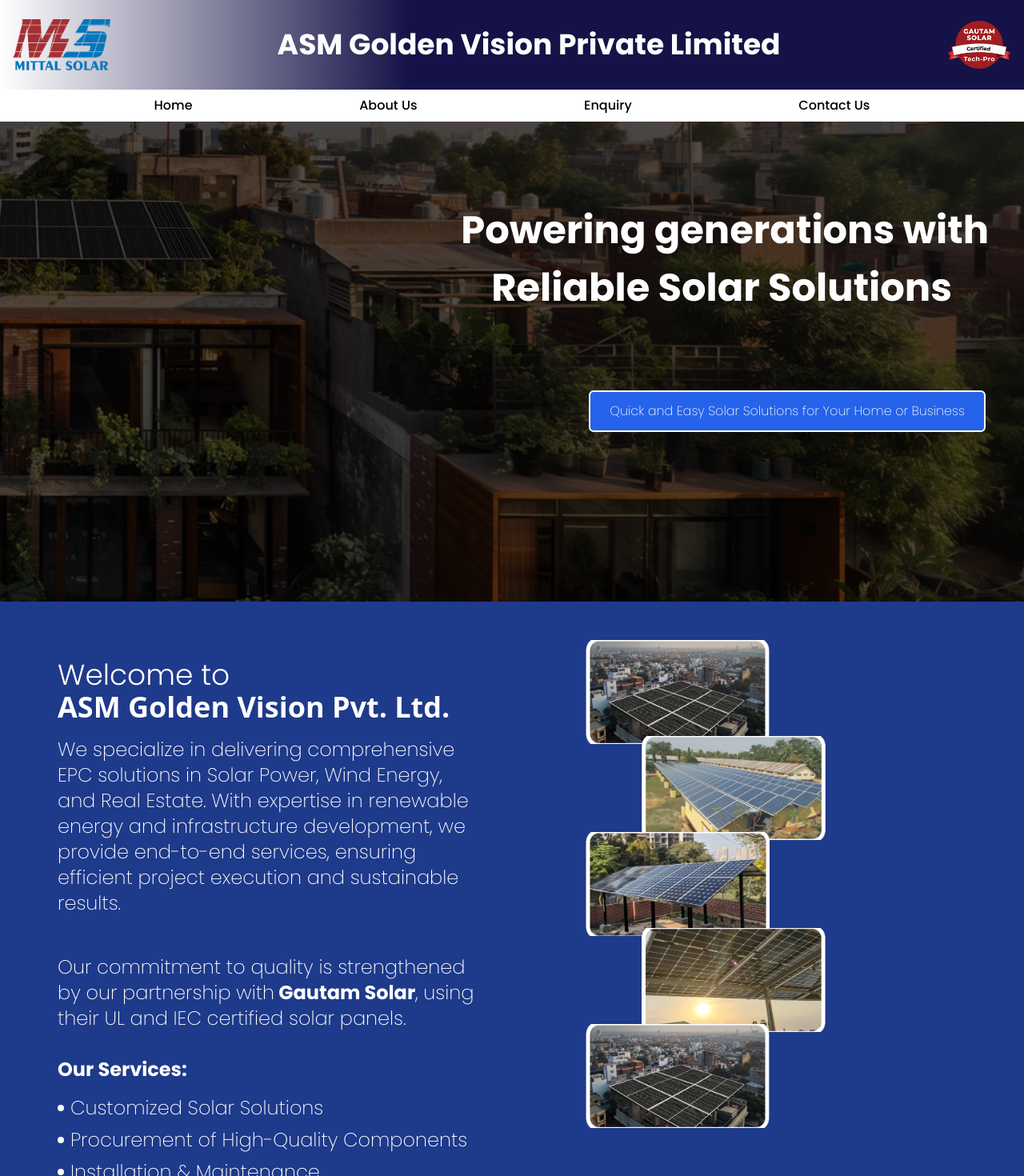
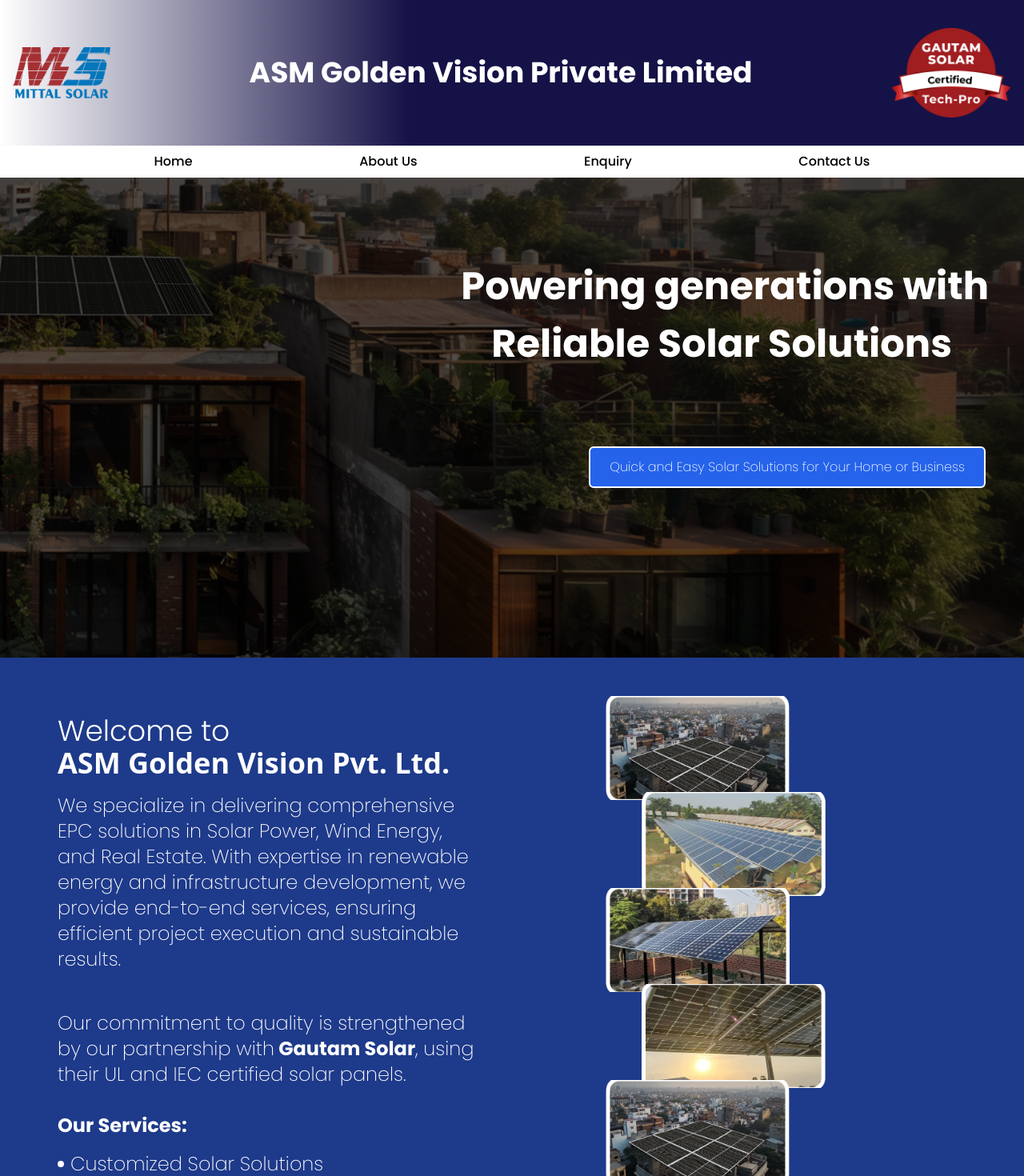
Before and after one commit to Amanudamandi/project1, a React (Vite) app: page / in a window 1280 px wide. Shown: the top 1470 px of the page at 80% size. Built offline with nearby package versions, Linux system fonts and the light colour scheme.

Commit message:
Change logo size

```diff
--- a/src/App.css
+++ b/src/App.css
@@ -168,7 +168,7 @@
 #child1 {
     position: absolute;
     top: 0px;
-    left: 75px;
+    left: 100px;
 }
 
 #child2 {
@@ -180,7 +180,7 @@
 #child3 {
     position: absolute;
     top: 240px;
-    left: 75px;
+    left: 100px;
 }
 
 #child4 {
@@ -192,7 +192,7 @@
 #child5{
     position: absolute;
     top: 480px;
-    left: 75px;
+    left: 100px;
 }
 
 /* MAKE RIGHT-DIV RESPONSIVE */
--- a/src/components/Header.jsx
+++ b/src/components/Header.jsx
@@ -18,7 +18,7 @@
       <div className="container mx-auto flex flex-col md:flex-row items-center md:justify-between py-4 px-4 relative">
         {/* Left Section: Logo */}
         <div className="flex-shrink-0">
-          <img src={logo} alt="Company Logo" className="w-18 h-18 md:w-18 md:h-16 object-contain" />
+          <img src={logo} alt="Company Logo" className="w-30 h-30 md:w-18 md:h-16 object-contain" />
         </div>
 
         {/* Center Section: Heading */}
@@ -28,7 +28,9 @@
 
         {/* Right Section: Badge */}
         <div className="flex-shrink-0">
-          <img src={badge} alt="Certified Badge" className="w-20 h-20 md:w-20 md:h-20 object-contain" />
+          {/* <img src={badge} alt="Certified Badge" className="w-35 h-35 md:w-20 md:h-20 object-contain" /> */}
+          <img src={badge} alt="Certified Badge" className="w-[150px] h-[150px] object-contain" />
+
         </div>
 
         {/* Toggler Button (Visible on Small Devices) */}
```
